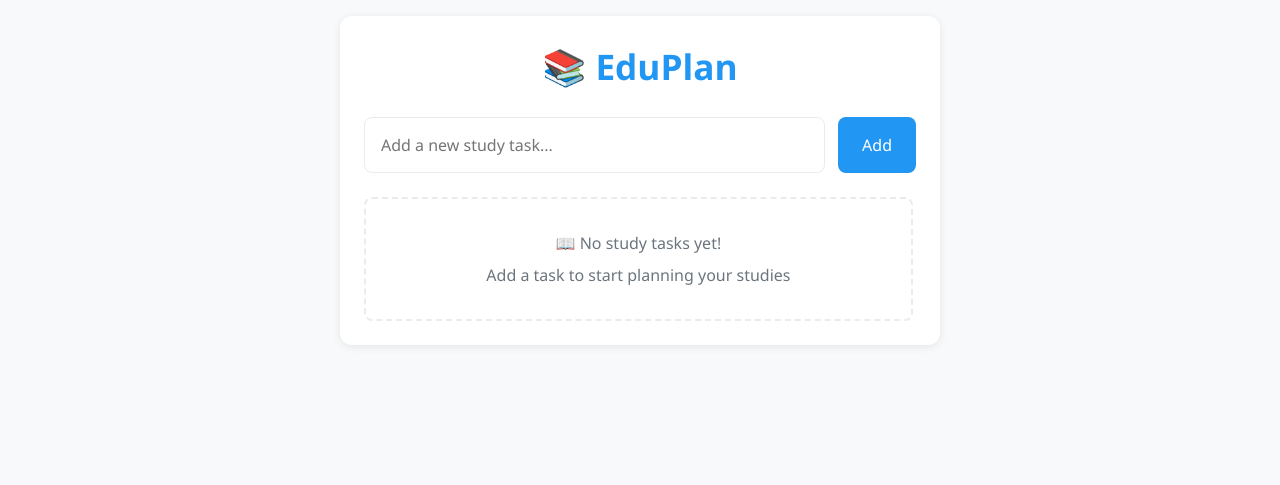
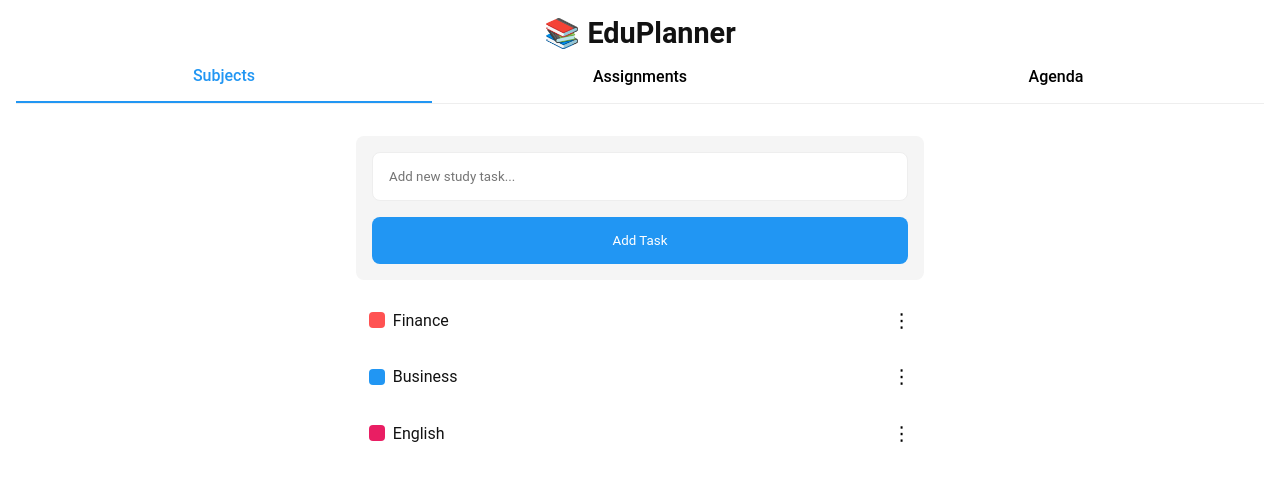
Before and after one commit to beartorculasui-wq/EduPlan, a plain HTML site: page index.html in a window 1280 px wide. Drawn offline with Linux system fonts and the light colour scheme.

Commit message:
Update index.html

```diff
--- a/index.html
+++ b/index.html
@@ -3,318 +3,173 @@
 <head>
     <meta charset="UTF-8">
     <meta name="viewport" content="width=device-width, initial-scale=1.0">
-    <title>📚 EduPlan</title>
+    <title>📚 EduPlanner</title>
     <link rel="manifest" href="manifest.json">
     <link rel="icon" href="icons/icon-192x192.png" type="image/png">
-    <meta name="theme-color" content="#2196F3">
+    <meta name="theme-color" content="#FFFFFF">
     <style>
-        /* ==============================================
-           GLOBAL RESETS & BASE STYLES
-           ============================================== */
-        * {
-            margin: 0;
-            padding: 0;
-            box-sizing: border-box;
-            font-family: 'Segoe UI', Roboto, Arial, sans-serif;
+        /* BASIC RESETS */
+        * { margin:0; padding:0; box-sizing:border-box; font-family:Roboto,sans-serif; }
+        body { background:#fff; color:#121212; }
+
+        /* COLORS */
+        :root {
+            --blue: #2196F3;
+            --red: #FF5252;
+            --pink: #E91E63;
+            --cyan: #00BCD4;
+            --gray: #666;
+            --light-gray: #F5F5F5;
         }
 
-        :root {
-            --primary: #2196F3;
-            --primary-dark: #1976D2;
-            --danger: #ff4444;
-            --danger-dark: #cc0000;
-            --background: #f8f9fa;
-            --card-bg: #ffffff;
-            --text: #2d3436;
-            --text-muted: #6c757d;
-            --border: #e9ecef;
+        /* NAV & HEADER */
+        .header { text-align:center; padding:1rem; }
+        .header h1 { font-size:1.8rem; }
+        .tabs { display:flex; border-bottom:1px solid #eee; }
+        .tab-btn {
+            flex:1; padding:1rem; border:none; background:transparent;
+            font-size:1rem; font-weight:500; cursor:pointer;
+        }
+        .tab-btn.active { color:var(--blue); border-bottom:2px solid var(--blue); }
+
+        /* CARDS & SECTIONS */
+        .container { padding:1rem; max-width:600px; margin:0 auto; }
+        .card {
+            background:var(--light-gray); border-radius:8px;
+            padding:1rem; margin-bottom:1rem;
         }
 
-        body {
-            background-color: var(--background);
-            color: var(--text);
-            line-height: 1.5;
-            padding: 1rem;
+        /* TASK/CLASS ITEMS */
+        .item {
+            display:flex; justify-content:space-between; align-items:center;
+            padding:0.8rem; background:#fff; border-radius:6px; margin:0.5rem 0;
         }
+        .item-title { display:flex; align-items:center; gap:0.5rem; }
+        .badge { width:16px; height:16px; border-radius:4px; }
+        .more-btn { border:none; background:transparent; font-size:1.2rem; cursor:pointer; }
 
-
-        /* ==============================================
-           MAIN LAYOUT (MOBILE-FIRST)
-           ============================================== */
-        .container {
-            max-width: 600px;
-            margin: 0 auto;
-            background-color: var(--card-bg);
-            border-radius: 12px;
-            box-shadow: 0 2px 8px rgba(0, 0, 0, 0.08);
-            padding: 1.5rem;
-        }
-
-        @media (max-width: 360px) {
-            .container {
-                padding: 1rem;
-            }
-        }
-
-
-        /* ==============================================
-           HEADER STYLES
-           ============================================== */
-        .app-header {
-            text-align: center;
-            margin-bottom: 1.5rem;
-        }
-
-        .app-header h1 {
-            color: var(--primary);
-            font-size: 1.8rem;
-            display: flex;
-            align-items: center;
-            justify-content: center;
-            gap: 0.5rem;
-        }
-
-        @media (min-width: 480px) {
-            .app-header h1 {
-                font-size: 2.2rem;
-            }
-        }
-
-
-        /* ==============================================
-           ADD TASK FORM
-           ============================================== */
-        .add-task-form {
-            display: flex;
-            flex-direction: column;
-            gap: 0.8rem;
-            margin-bottom: 1.5rem;
-        }
-
-        .task-input {
-            padding: 1rem;
-            border: 1px solid var(--border);
-            border-radius: 8px;
-            font-size: 1rem;
-            transition: border-color 0.2s ease;
-        }
-
-        .task-input:focus {
-            outline: none;
-            border-color: var(--primary);
-            box-shadow: 0 0 0 3px rgba(33, 150, 243, 0.1);
-        }
-
-        .add-btn {
-            padding: 1rem;
-            background-color: var(--primary);
-            color: white;
-            border: none;
-            border-radius: 8px;
-            font-size: 1rem;
-            font-weight: 500;
-            cursor: pointer;
-            transition: background-color 0.2s ease;
-        }
-
-        .add-btn:hover {
-            background-color: var(--primary-dark);
-        }
-
-        @media (min-width: 480px) {
-            .add-task-form {
-                flex-direction: row;
-            }
-            .task-input {
-                flex: 1;
-            }
-            .add-btn {
-                flex-shrink: 0;
-                padding-left: 1.5rem;
-                padding-right: 1.5rem;
-            }
-        }
-
-
-        /* ==============================================
-           TASK LIST STYLES
-           ============================================== */
-        .task-list {
-            list-style: none;
-            display: flex;
-            flex-direction: column;
-            gap: 0.8rem;
-            max-height: 60vh;
-            overflow-y: auto;
-            padding-right: 0.2rem;
-        }
-
-        .task-item {
-            display: flex;
-            align-items: center;
-            justify-content: space-between;
-            padding: 1rem;
-            border: 1px solid var(--border);
-            border-radius: 8px;
-            transition: background-color 0.2s ease;
-        }
-
-        .task-item:hover {
-            background-color: rgba(33, 150, 243, 0.03);
-        }
-
-        .task-text {
-            cursor: pointer;
-            font-size: 1rem;
-            word-wrap: break-word;
-            max-width: calc(100% - 40px);
-        }
-
-        .task-item.completed .task-text {
-            text-decoration: line-through;
-            color: var(--text-muted);
-        }
-
-        .delete-btn {
-            background-color: var(--danger);
-            color: white;
-            border: none;
-            border-radius: 50%;
-            width: 28px;
-            height: 28px;
-            display: flex;
-            align-items: center;
-            justify-content: center;
-            cursor: pointer;
-            font-size: 1.1rem;
-            line-height: 1;
-            transition: background-color 0.2s ease;
-        }
-
-        .delete-btn:hover {
-            background-color: var(--danger-dark);
-        }
-
-
-        /* ==============================================
-           EMPTY STATE STYLES
-           ============================================== */
-        .empty-state {
-            text-align: center;
-            color: var(--text-muted);
-            padding: 2rem 1rem;
-            border: 2px dashed var(--border);
-            border-radius: 8px;
-        }
-
-        .empty-state p {
-            font-size: 1rem;
-            margin-top: 0.5rem;
-        }
+        /* DETAIL VIEW */
+        .detail-view { display:none; }
+        .detail-view.active { display:block; }
+        .detail-row { display:flex; padding:1rem 0; border-bottom:1px solid #eee; }
+        .detail-label { min-width:80px; color:var(--gray); }
+        .back-btn { border:none; background:transparent; font-size:1rem; padding:1rem 0; }
     </style>
 </head>
 <body>
+    <!-- HEADER & TABS -->
+    <div class="header">
+        <h1>📚 EduPlanner</h1>
+        <div class="tabs">
+            <button class="tab-btn active" onclick="showTab('subjects')">Subjects</button>
+            <button class="tab-btn" onclick="showTab('assignments')">Assignments</button>
+            <button class="tab-btn" onclick="showTab('agenda')">Agenda</button>
+        </div>
+    </div>
+
+    <!-- MAIN CONTENT -->
     <div class="container">
-        <header class="app-header">
-            <h1>📚 EduPlan</h1>
-        </header>
+        <!-- SUBJECTS TAB -->
+        <div id="subjects" class="tab-content active">
+            <div class="card">
+                <input type="text" placeholder="Add new study task..." style="width:100%; padding:1rem; border:1px solid #eee; border-radius:8px; margin-bottom:1rem;">
+                <button style="width:100%; padding:1rem; border:none; background:var(--blue); color:#fff; border-radius:8px;">Add Task</button>
+            </div>
 
-        <!-- Add Task Form -->
-        <div class="add-task-form">
-            <input type="text" id="todo-input" class="task-input" placeholder="Add a new study task...">
-            <button id="add-btn" class="add-btn">Add</button>
+            <!-- Sample Subjects -->
+            <div class="item">
+                <div class="item-title">
+                    <span class="badge" style="background:var(--red);"></span>
+                    Finance
+                </div>
+                <button class="more-btn">⋮</button>
+            </div>
+            <div class="item">
+                <div class="item-title">
+                    <span class="badge" style="background:var(--blue);"></span>
+                    Business
+                </div>
+                <button class="more-btn">⋮</button>
+            </div>
+            <div class="item">
+                <div class="item-title">
+                    <span class="badge" style="background:var(--pink);"></span>
+                    English
+                </div>
+                <button class="more-btn">⋮</button>
+            </div>
         </div>
 
-        <!-- Task List -->
-        <ul id="todo-list" class="task-list"></ul>
+        <!-- ASSIGNMENTS TAB -->
+        <div id="assignments" class="tab-content" style="display:none;">
+            <div class="card">
+                <h3 style="margin-bottom:1rem;">📝 Assignments</h3>
+                <div class="item">
+                    <div class="item-title">Uber Business Model Essay</div>
+                    <span style="color:var(--gray); font-size:0.9rem;">Due: Oct 12</span>
+                </div>
+                <div class="item">
+                    <div class="item-title">Math Homework Set 2</div>
+                    <span style="color:var(--gray); font-size:0.9rem;">Due: Oct 10</span>
+                </div>
+            </div>
+        </div>
+
+        <!-- AGENDA TAB -->
+        <div id="agenda" class="tab-content" style="display:none;">
+            <div class="card">
+                <h3 style="margin-bottom:1rem;">📅 Today - Oct 8</h3>
+                <div class="item">
+                    <div class="item-title">8:00 AM - Finance Class</div>
+                    <span style="color:var(--blue);">Main Building</span>
+                </div>
+                <div class="item">
+                    <div class="item-title">2:00 PM - Study Group</div>
+                    <span style="color:var(--blue);">Library</span>
+                </div>
+            </div>
+        </div>
+
+        <!-- CLASS DETAIL VIEW -->
+        <div id="class-detail" class="detail-view">
+            <button class="back-btn" onclick="goBack()">← Back</button>
+            <div class="card" style="margin-top:1rem;">
+                <h3>📊 Finance</h3>
+                <div class="detail-row">
+                    <div class="detail-label">Type:</div>
+                    <div>Class</div>
+                </div>
+                <div class="detail-row">
+                    <div class="detail-label">Schedule:</div>
+                    <div>Every Sunday, 8:00 AM</div>
+                </div>
+                <div class="detail-row">
+                    <div class="detail-label">Instructor:</div>
+                    <div>Mr. Dalton</div>
+                </div>
+                <div class="detail-row">
+                    <div class="detail-label">Location:</div>
+                    <div>Main Building</div>
+                </div>
+            </div>
+        </div>
     </div>
 
     <script>
-        // Local Storage Key
-        const TODO_KEY = 'eduPlan';
-
-        // DOM Elements
-        const todoInput = document.getElementById('todo-input');
-        const addBtn = document.getElementById('add-btn');
-        const todoList = document.getElementById('todo-list');
-
-        // Initialize App
-        loadTodos();
-
-        // Add Task
-        addBtn.addEventListener('click', () => {
-            const text = todoInput.value.trim();
-            if (!text) return;
-
-            const todos = getTodos();
-            todos.push({ id: Date.now(), text, completed: false });
-            saveTodos(todos);
-            loadTodos();
-            todoInput.value = '';
-        });
-
-        // Allow Enter Key to Add
-        todoInput.addEventListener('keypress', (e) => {
-            if (e.key === 'Enter') addBtn.click();
-        });
-
-        // Delete/Complete Task
-        todoList.addEventListener('click', (e) => {
-            const id = parseInt(e.target.dataset.id);
-            if (!id) return;
-
-            const todos = getTodos();
-            if (e.target.classList.contains('delete-btn')) {
-                // Delete
-                const updated = todos.filter(todo => todo.id !== id);
-                saveTodos(updated);
-            } else if (e.target.classList.contains('task-text')) {
-                // Toggle Complete
-                const updated = todos.map(todo =>
-                    todo.id === id ? { ...todo, completed: !todo.completed } : todo
-                );
-                saveTodos(updated);
-            }
-            loadTodos();
-        });
-
-        // Helper Functions
-        function getTodos() {
-            return JSON.parse(localStorage.getItem(TODO_KEY)) || [];
+        // Switch Tabs
+        function showTab(tabId) {
+            document.querySelectorAll('.tab-content').forEach(tab => tab.style.display = 'none');
+            document.getElementById(tabId).style.display = 'block';
+            document.querySelectorAll('.tab-btn').forEach(btn => btn.classList.remove('active'));
+            event.target.classList.add('active');
         }
 
-        function saveTodos(todos) {
-            localStorage.setItem(TODO_KEY, JSON.stringify(todos));
-        }
+        // Open/Close Detail
+        function openDetail() { document.getElementById('class-detail').classList.add('active'); }
+        function goBack() { document.getElementById('class-detail').classList.remove('active'); }
 
-        function loadTodos() {
-            const todos = getTodos();
-            if (todos.length === 0) {
-                todoList.innerHTML = `
-                    <li class="empty-state">
-                        <span>📖 No study tasks yet!</span>
-                        <p>Add a task to start planning your studies</p>
-                    </li>
-                `;
-                return;
-            }
-
-            todoList.innerHTML = todos.map(todo => `
-                <li class="task-item ${todo.completed ? 'completed' : ''}">
-                    <span class="task-text" data-id="${todo.id}">${todo.text}</span>
-                    <button class="delete-btn" data-id="${todo.id}">×</button>
-                </li>
-            `).join('');
-        }
-
-        // Register Service Worker
-        if ('serviceWorker' in navigator) {
-            window.addEventListener('load', () => {
-                navigator.serviceWorker.register('/service-worker.js')
-                    .then(reg => console.log('Service Worker registered:', reg))
-                    .catch(err => console.error('Service Worker error:', err));
-            });
-        }
+        // Add Click to Open Detail
+        document.querySelectorAll('.item').forEach(item => item.onclick = openDetail);
     </script>
 </body>
 </html>
```
